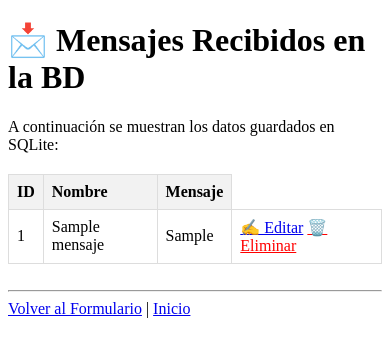
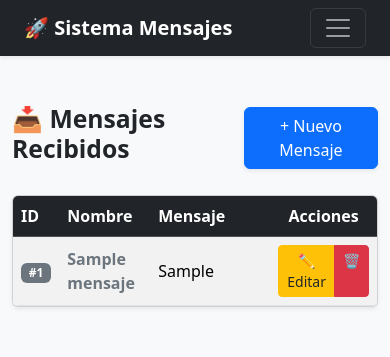
Before and after one commit to GuidoCusi0931/demo-github-yt, a Flask app: page /mensajes in a window 390 px wide. Shown: the top 357 px of the page. Run offline with Flask 3, Linux system fonts and the light colour scheme; a user stored in the database is signed in; tables that the repository leaves empty hold one stand-in row (values such as "Sample post"); some libraries are stand-ins or nearby versions.

Commit message:
feat: agregar carpeta assets con capturas responsive para el README

```diff
--- a/app.py
+++ b/app.py
@@ -1,6 +1,6 @@
 from flask_login import LoginManager, UserMixin, login_user, logout_user, login_required, current_user
 from werkzeug.security import generate_password_hash, check_password_hash
-from flask import Flask, render_template, request
+from flask import Flask, render_template, request, redirect, url_for
 import sqlite3  # <-- 1. Importamos la librería de Base de Datos
 
 app = Flask(__name__)
@@ -213,10 +213,11 @@ def login():
     return render_template('login.html')
 
 @app.route('/logout')
-@login_required # <-- ¡ESTE ES EL CANDADO!
+@login_required
 def logout():
-    logout_user() # Rompe la sesión del usuario
-    return "Has cerrado sesión correctamente."
+    logout_user() # Rompe la sesión segura
+    # En lugar de devolver texto plano viejo, redirigimos al login
+    return redirect(url_for('login'))
 
 if __name__ == '__main__':
     app.run(debug=True, port=5001)
--- /dev/null
+++ b/templates/base.html
@@ -0,0 +1,52 @@
+<!DOCTYPE html>
+<html lang="es">
+<head>
+    <meta charset="UTF-8">
+    <meta name="viewport" content="width=device-width, initial-scale=1.0">
+    <title>{% block titulo %}Mi App Segura{% endblock %}</title>
+    <link rel="stylesheet" href="https://cdnjs.cloudflare.com/ajax/libs/bootstrap/5.3.3/css/bootstrap.min.css">
+</head>
+<body class="bg-light">
+
+    <nav class="navbar navbar-expand-lg navbar-dark bg-dark shadow-sm">
+        <div class="container-fluid px-4">
+            <a class="navbar-brand fw-bold" href="#">🚀 Sistema Mensajes</a>
+
+            <button class="navbar-toggler" type="button" data-bs-toggle="collapse" data-bs-target="#navbarNav">
+                <span class="navbar-toggler-icon"></span>
+            </button>
+
+            <div class="collapse navbar-collapse" id="navbarNav">
+                <ul class="navbar-nav ms-auto">
+
+                    {% if current_user.is_authenticated %}
+                        <li class="nav-item">
+                            <span class="nav-link text-info me-3">Hola, {{ current_user.email }}</span>
+                        </li>
+                        <li class="nav-item">
+                            <a class="nav-link" href="/mensajes">Bandeja de Entrada</a>
+                        </li>
+                        <li class="nav-item">
+                            <a class="nav-link text-danger fw-bold" href="/logout">Salir</a>
+                        </li>
+                    {% else %}
+                        <li class="nav-item">
+                            <a class="nav-link" href="/login">Ingresar</a>
+                        </li>
+                        <li class="nav-item">
+                            <a class="nav-link" href="/registro">Registrarse</a>
+                        </li>
+                    {% endif %}
+
+                </ul>
+            </div>
+        </div>
+    </nav>
+
+    <div class="container my-5">
+        {% block contenido %}{% endblock %}
+    </div>
+
+    <script src="https://cdnjs.cloudflare.com/ajax/libs/bootstrap/5.3.3/js/bootstrap.bundle.min.js"></script>
+</body>
+</html>
--- a/templates/ver_mensajes.html
+++ b/templates/ver_mensajes.html
@@ -1,58 +1,44 @@
-<!DOCTYPE html>
-<html lang="es">
-<head>
-    <meta charset="UTF-8">
-    <title>Lista de Mensajes</title>
-    <style>
-        /* Un poco de estilo básico para que la tabla no se vea amontonada */
-        table {
-            width: 100%;
-            border-collapse: collapse;
-            margin-top: 20px;
-        }
-        th, td {
-            border: 1px solid #dddddd;
-            text-align: left;
-            padding: 8px;
-        }
-        th {
-            background-color: #f2f2f2;
-        }
-        tr:nth-child(even) {
-            background-color: #f9f9f9;
-        }
-    </style>
-</head>
-<body>
-    <h1>📩 Mensajes Recibidos en la BD</h1>
+{% extends 'base.html' %}
 
-    <p>A continuación se muestran los datos guardados en SQLite:</p>
+{% block titulo %}Bandeja de Entrada{% endblock %}
 
-    <table>
-        <thead>
+{% block contenido %}
+<div class="row">
+    <div class="col-12">
+
+        <div class="d-flex justify-content-between align-items-center mb-4">
+            <h2 class="text-dark fw-bold">📥 Mensajes Recibidos</h2>
+            <a href="/contacto" class="btn btn-primary shadow-sm">+ Nuevo Mensaje</a>
+        </div>
+
+        <div class="table-responsive card shadow-sm">
+            <table class="table table-striped table-hover align-middle mb-0">
+                <thead class="table-dark">
                     <tr>
-                <th>ID</th>
-                <th>Nombre</th>
+                        <th style="width: 10%">ID</th>
+                        <th style="width: 25%">Nombre</th>
                         <th>Mensaje</th>
+                        <th style="width: 20%" class="text-center">Acciones</th>
                     </tr>
                 </thead>
                 <tbody>
                     {% for fila in lista_mensajes %}
                     <tr>
-                <td>{{ fila['id'] }}</td>
-                <td>{{ fila['nombre'] }}</td>
+                        <td><span class="badge bg-secondary">#{{ fila['id'] }}</span></td>
+                        <td class="fw-bold text-secondary">{{ fila['nombre'] }}</td>
                         <td>{{ fila['mensaje'] }}</td>
-                <td>
-                    <a href="/editar/{{ fila['id'] }}">✍️ Editar</a>
-                    <a href="/eliminar/{{ fila['id'] }}" style="color: red;" onclick="return confirm('¿Seguro que quieres borrar este mensaje?');">🗑️ Eliminar</a>
+                        <td class="text-center">
+                            <div class="btn-group btn-group-sm">
+                                <a href="/editar/{{ fila['id'] }}" class="btn btn-warning text-dark">✏️ Editar</a>
+                                <a href="/eliminar/{{ fila['id'] }}" class="btn btn-danger" onclick="return confirm('¿Seguro de borrar?');">🗑️</a>
+                            </div>
                         </td>
                     </tr>
                     {% endfor %}
                 </tbody>
             </table>
+        </div>
 
-    <br>
-    <hr>
-    <a href="/contacto">Volver al Formulario</a> | <a href="/">Inicio</a>
-</body>
-</html>
+    </div>
+</div>
+{% endblock %}
```
Also changed, not shown: templates/editar_mensaje.html (+34 -18 lines), assets/panel_desktop.png (added), assets/panel_mobile.png (added). Lines whose indentation alone changed are shown as unchanged.
